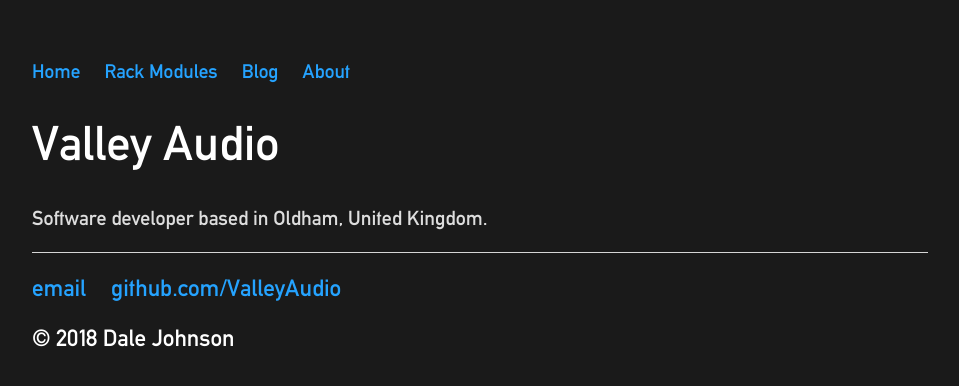
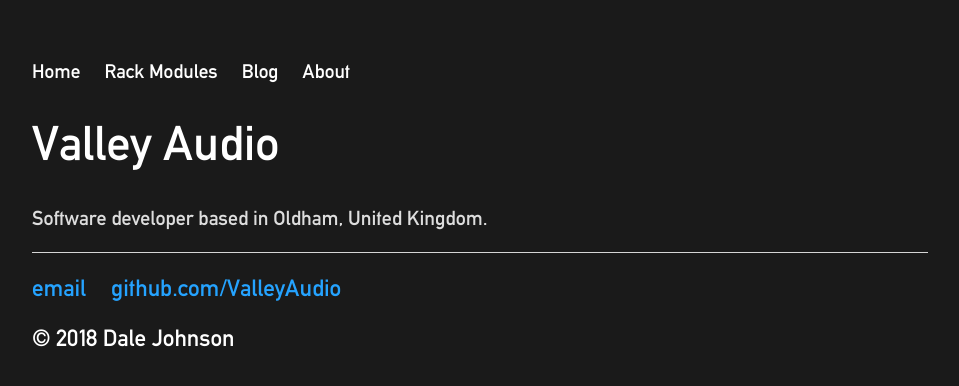
Before and after one commit to ValleyAudio/ValleyAudio.github.io, a Jekyll site: the page built from index.html, in a window 1280 px wide. Shown: the top 386 px of the page, without its empty margins (160-1119 px from the left). Built offline with Jekyll 4.4.1, drawn with Linux system fonts in a browser that asks for light colours.

Commit message:
Changed header link colour

```diff
--- a/css/main.css
+++ b/css/main.css
@@ -35,6 +35,11 @@ a:hover {
     text-decoration: underline;
     color: #25a3ff;
 }
+
+nav a {
+    color: #FFFFFF
+}
+
 h1 {
     font-size: 3em;
     font-weight: normal;
```
